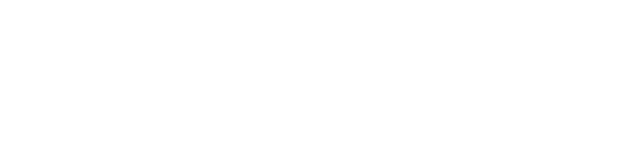
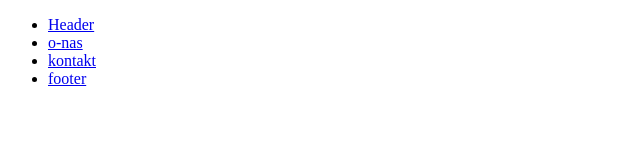
Before and after one commit to Pablo6891/9-struktura-html5, a plain HTML site: page index.html in a window 1280 px wide. Shown: the whole page, without its empty margins (0-640 px from the left). Drawn offline with Linux system fonts and the light colour scheme.

Commit message:
poprawka

```diff
--- a/index.html
+++ b/index.html
@@ -8,12 +8,19 @@
 </head>
 <body>
     <nav>
-    <hader id="main"></hader>
+        <ul class="menu nawigacyjne">
+            <li><a href="main">Header</a></li>
+            <li><a href="o-nas">o-nas</a></li>
+            <li><a href="kontakt">kontakt</a></li>
+            <li><a href="footer">footer</a></li>
+        </ul>
+    </nav>
+    <header id="main"></header>
     <section id="o-nas">
         <p class="tekst"></p>
     </section>
     <section id="kontakt"></section>
     <footer id="footer"></footer>
-    </nav>
+
 </body>
 </html>
```
